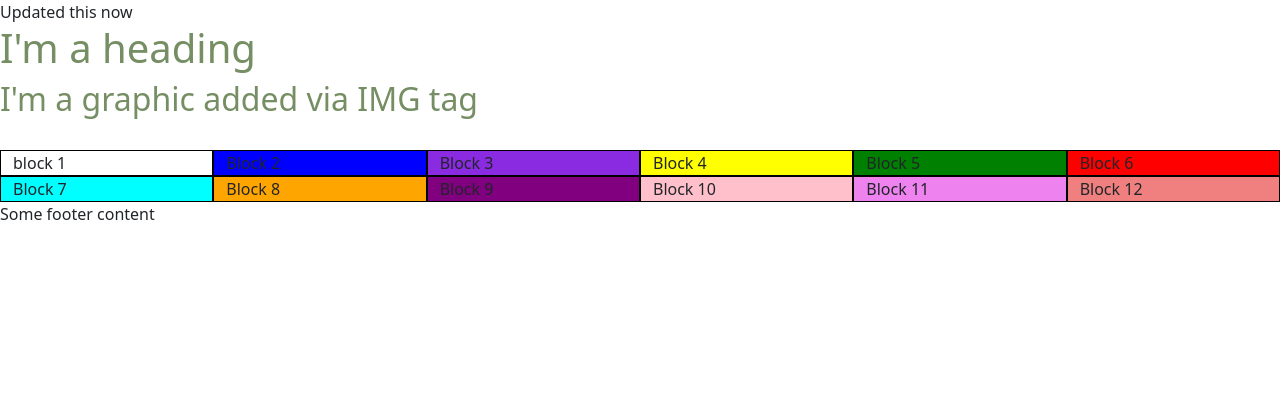
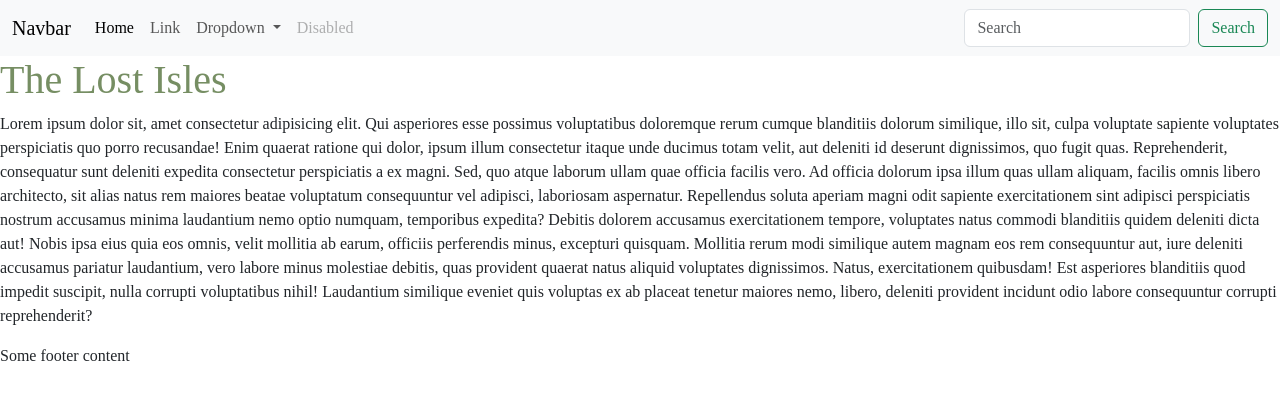
Before and after one commit to AllisonShelby/Spring-2025, a plain HTML site: page index.html in a window 1280 px wide. Drawn offline with nearby package versions, Linux system fonts and the light colour scheme; a web font is replaced by a local one.

Commit message:
added fonts

```diff
--- a/css/global.css
+++ b/css/global.css
@@ -1,4 +1,7 @@
-/*  */
+@import url('https://fonts.googleapis.com/css2?family=Spectral+SC:ital,wght@0,200;0,300;0,400;0,500;0,600;0,700;0,800;1,200;1,300;1,400;1,500;1,600;1,700;1,800&display=swap');
+
+
+/* Colors */
 
 /*
 60% of #768e63 - Primary
@@ -17,4 +20,6 @@
 /* var(--accentColor) !important; */
 --accentColor: #8b8e63;
 
+/* var(--fontFamily) !important; */
+--fontFamily: "Spectral SC", serif;
 }
--- a/css/styles.css
+++ b/css/styles.css
@@ -1,51 +1,6 @@
 @import 'global.css';
 @import 'main.css';
 
-.col {
-    border: 1px solid black;
-
+body {
+    font-family: var(--fontFamily) !important;
 }
-
-.col:nth-of-type(2) {
-    background-color: blue;
-}
-
-.col:nth-of-type(3) {
-    background-color: blueviolet;
-}
-
-.col:nth-of-type(4) {
-    background-color: yellow;
-}
-
-.col:nth-of-type(5) {
-    background-color: green;
-}
-
-.col:nth-of-type(6) {
-    background-color: red;
-}
-
-.col:nth-of-type(7) {
-    background-color: cyan;
-}
-
-.col:nth-of-type(8) {
-    background-color: orange;
-}
-
-.col:nth-of-type(9) {
-    background-color: purple;
-}
-
-.col:nth-of-type(10) {
-    background-color: pink;
-}
-
-.col:nth-of-type(11) {
-    background-color: violet;
-}
-
-.col:nth-of-type(12) {
-    background-color: lightcoral;
-}
--- a/index.html
+++ b/index.html
@@ -12,30 +12,52 @@
     <link href="css/styles.css" rel="stylesheet" />
   </head>
   <body>
-    <header>Updated this now</header>
+    <header>
+      <!-- begin navbar -->
+      <nav class="navbar navbar-expand-lg bg-body-tertiary">
+        <div class="container-fluid">
+          <a class="navbar-brand" href="#">Navbar</a>
+          <button class="navbar-toggler" type="button" data-bs-toggle="collapse" data-bs-target="#navbarSupportedContent" aria-controls="navbarSupportedContent" aria-expanded="false" aria-label="Toggle navigation">
+            <span class="navbar-toggler-icon"></span>
+          </button>
+          <div class="collapse navbar-collapse" id="navbarSupportedContent">
+            <ul class="navbar-nav me-auto mb-2 mb-lg-0">
+              <li class="nav-item">
+                <a class="nav-link active" aria-current="page" href="#">Home</a>
+              </li>
+              <li class="nav-item">
+                <a class="nav-link" href="#">Link</a>
+              </li>
+              <li class="nav-item dropdown">
+                <a class="nav-link dropdown-toggle" href="#" role="button" data-bs-toggle="dropdown" aria-expanded="false"> Dropdown </a>
+                <ul class="dropdown-menu">
+                  <li><a class="dropdown-item" href="#">Action</a></li>
+                  <li><a class="dropdown-item" href="#">Another action</a></li>
+                  <li><hr class="dropdown-divider" /></li>
+                  <li><a class="dropdown-item" href="#">Something else here</a></li>
+                </ul>
+              </li>
+              <li class="nav-item">
+                <a class="nav-link disabled" aria-disabled="true">Disabled</a>
+              </li>
+            </ul>
+            <form class="d-flex" role="search">
+              <input class="form-control me-2" type="search" placeholder="Search" aria-label="Search" />
+              <button class="btn btn-outline-success" type="submit">Search</button>
+            </form>
+          </div>
+        </div>
+      </nav>
+      <!-- end navbar -->
+    </header>
 
     <main>
-      <h1>I'm a heading</h1>
+      <h1>The Lost Isles</h1>
 
-      <h2>I'm a graphic added via IMG tag</h2>
-      <img scr="https://dummyimage.com/600x400/919191/fff.jpg" />
-
-      <div class="container-fluid">
-        <div class="row">
-          <div class="col col-12 col-xs-12 col-sm-12 col-md-4 col-lg-3 col-xl-2 col-xxl-1">block 1</div>
-          <div class="col col-12 col-xs-12 col-sm-12 col-md-4 col-lg-3 col-xl-2 col-xxl-1">Block 2</div>
-          <div class="col col-12 col-xs-12 col-sm-12 col-md-4 col-lg-3 col-xl-2 col-xxl-1">Block 3</div>
-          <div class="col col-12 col-xs-12 col-sm-12 col-md-4 col-lg-3 col-xl-2 col-xxl-1">Block 4</div>
-          <div class="col col-12 col-xs-12 col-sm-12 col-md-4 col-lg-3 col-xl-2 col-xxl-1">Block 5</div>
-          <div class="col col-12 col-xs-12 col-sm-12 col-md-4 col-lg-3 col-xl-2 col-xxl-1">Block 6</div>
-          <div class="col col-12 col-xs-12 col-sm-12 col-md-4 col-lg-3 col-xl-2 col-xxl-1">Block 7</div>
-          <div class="col col-12 col-xs-12 col-sm-12 col-md-4 col-lg-3 col-xl-2 col-xxl-1">Block 8</div>
-          <div class="col col-12 col-xs-12 col-sm-12 col-md-4 col-lg-3 col-xl-2 col-xxl-1">Block 9</div>
-          <div class="col col-12 col-xs-12 col-sm-12 col-md-4 col-lg-3 col-xl-2 col-xxl-1">Block 10</div>
-          <div class="col col-12 col-xs-12 col-sm-12 col-md-4 col-lg-3 col-xl-2 col-xxl-1">Block 11</div>
-          <div class="col col-12 col-xs-12 col-sm-12 col-md-4 col-lg-3 col-xl-2 col-xxl-1">Block 12</div>
-        </div>
-      </div>
+      <p>
+        Lorem ipsum dolor sit, amet consectetur adipisicing elit. Qui asperiores esse possimus voluptatibus doloremque rerum cumque blanditiis dolorum similique, illo sit, culpa voluptate sapiente voluptates perspiciatis quo porro recusandae! Enim quaerat ratione qui dolor, ipsum illum consectetur itaque unde ducimus totam velit, aut deleniti id deserunt dignissimos, quo fugit quas. Reprehenderit, consequatur sunt deleniti expedita consectetur perspiciatis a ex magni. Sed, quo atque laborum ullam quae officia facilis vero. Ad officia dolorum ipsa illum quas ullam aliquam, facilis omnis libero architecto, sit alias natus rem maiores beatae voluptatum consequuntur vel adipisci, laboriosam aspernatur. Repellendus soluta aperiam magni odit sapiente exercitationem sint adipisci perspiciatis nostrum accusamus minima laudantium nemo optio numquam, temporibus expedita? Debitis dolorem accusamus exercitationem tempore, voluptates natus commodi blanditiis quidem deleniti dicta aut! Nobis ipsa
+        eius quia eos omnis, velit mollitia ab earum, officiis perferendis minus, excepturi quisquam. Mollitia rerum modi similique autem magnam eos rem consequuntur aut, iure deleniti accusamus pariatur laudantium, vero labore minus molestiae debitis, quas provident quaerat natus aliquid voluptates dignissimos. Natus, exercitationem quibusdam! Est asperiores blanditiis quod impedit suscipit, nulla corrupti voluptatibus nihil! Laudantium similique eveniet quis voluptas ex ab placeat tenetur maiores nemo, libero, deleniti provident incidunt odio labore consequuntur corrupti reprehenderit?
+      </p>
     </main>
 
     <footer>Some footer content</footer>
```
Also changed, not shown: _assignments/grid-system.css (added, +48 -0 lines), _assignments/grid-system.html (added, +50 -0 lines).
